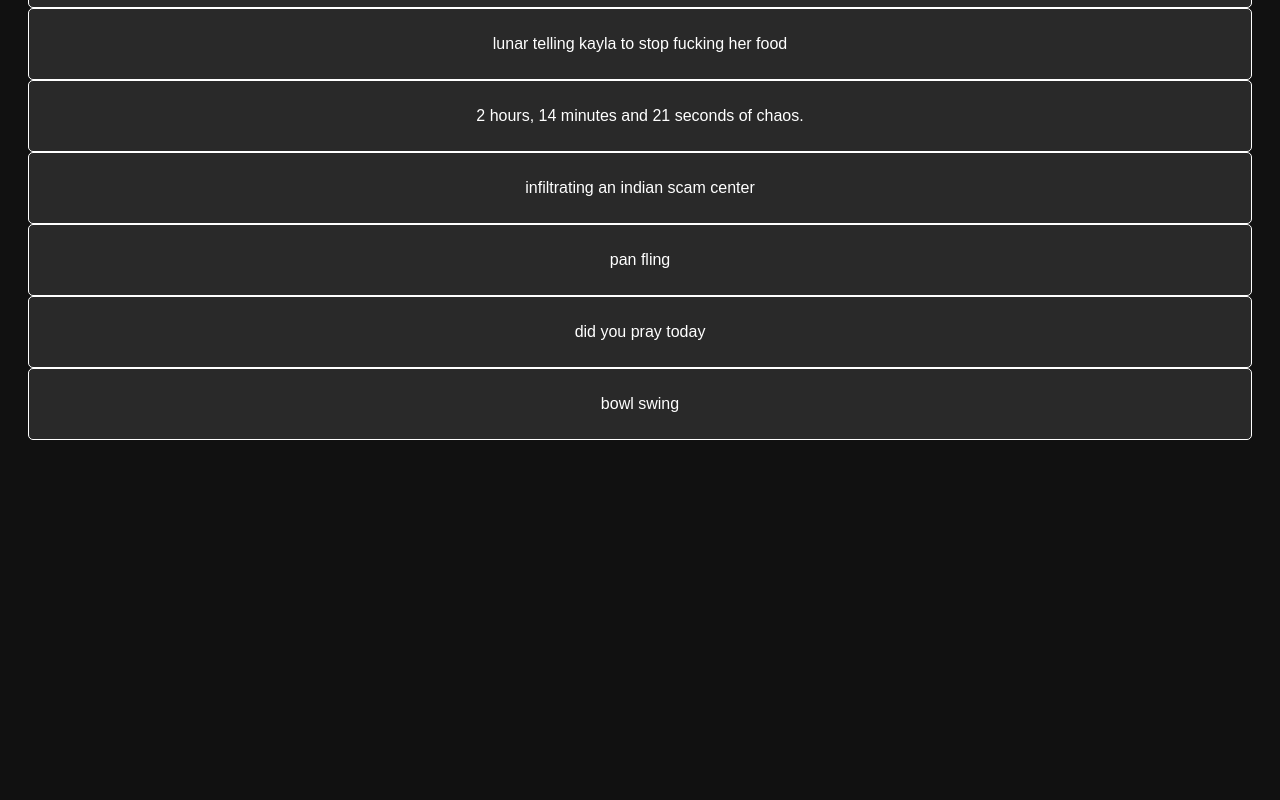
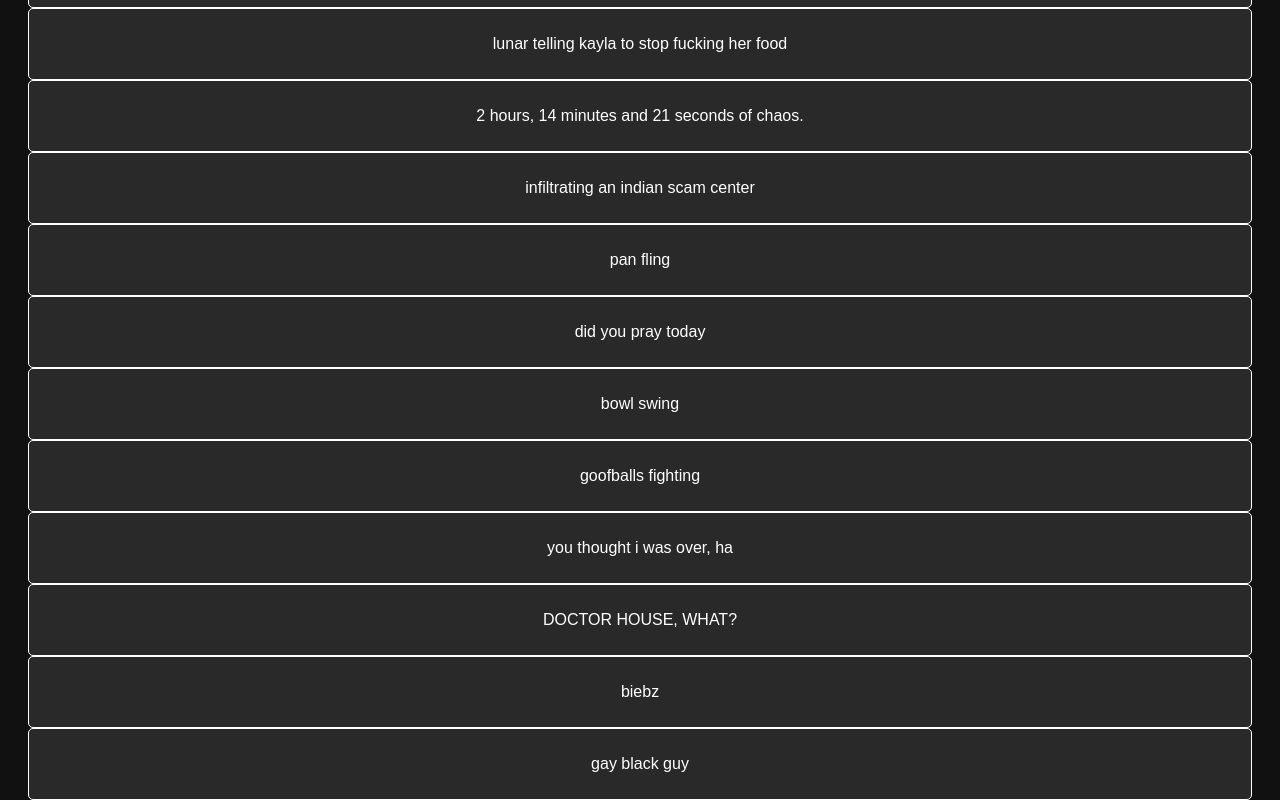
Before and after one commit to vornex-gh/.mp4-storage-bank, a plain HTML site: page index.html in a window 1280 px wide. Shown: the part 1137-1937 px from the top of the page. Before the commit the page ends 1577 px from the top, so only its background shows below. Drawn offline with Linux system fonts and the light colour scheme.

Commit message:
Update index.html

```diff
--- a/index.html
+++ b/index.html
@@ -167,6 +167,32 @@
         <p>bowl swing</p>
       </a>
     </div>
+    <div class="video-item">
+      <a class="video-link" href="flirt.mp4" target="_blank">
+        <p>goofballs fighting</p>
+      </a>
+    </div>
+    <div class="video-item">
+      <a class="video-link" href="uthoughtitwasover.mp4" target="_blank">
+        <p>you thought i was over, ha</p>
+      </a>
+    </div>
+    <div class="video-item">
+      <a class="video-link" href="gothairinyospecialplace.mp4" target="_blank">
+        <p>DOCTOR HOUSE, WHAT?</p>
+      </a>
+    </div>
+    <div class="video-item">
+      <a class="video-link" href="macysale.mp4" target="_blank">
+        <p>biebz</p>
+      </a>
+    </div>
+    <div class="video-item">
+      <a class="video-link" href="nuteveandbigblockgoy.mp4" target="_blank">
+        <p>gay black guy</p>
+      </a>
+    </div>
+
    <!-- Add more video-item divs for additional videos -->
   </div>
 
```
